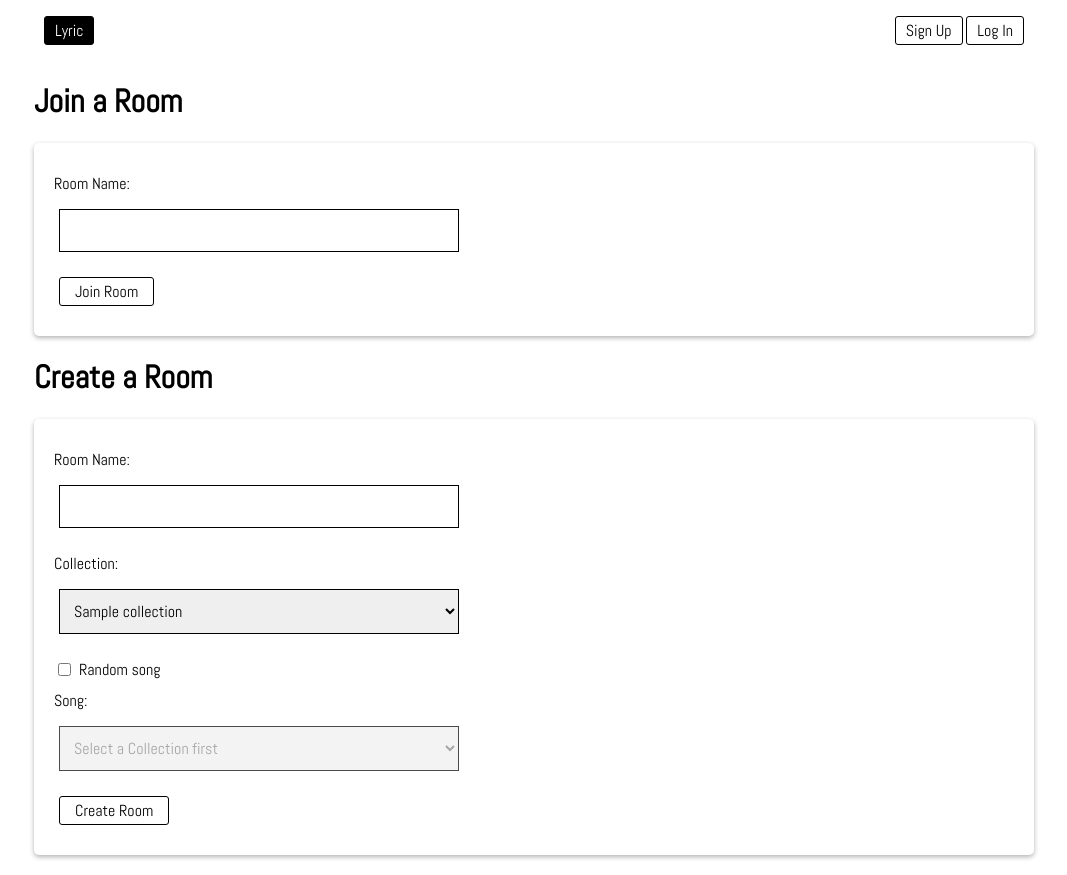
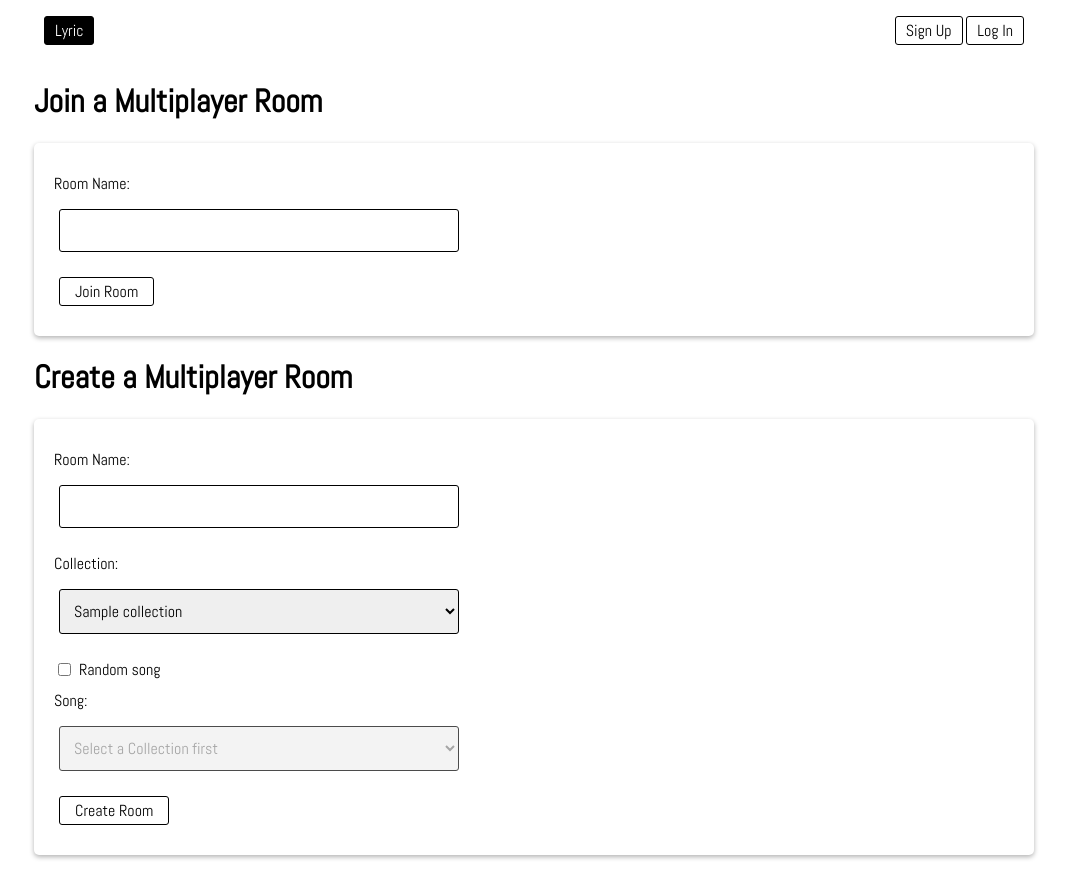
Before and after one commit to mozzius/lyric, a Flask app: template app/templates/room.html in a window 1280 px wide. Shown: the whole page, without its empty margins (106-1173 px from the left). Run offline with Flask 2, Linux system fonts and the light colour scheme; the template is opened without the code that fills it: most values are stand-ins (such as "Sample title", 1, 10 or a date in 2020); some libraries are stand-ins or nearby versions.

Commit message:
renamed rooms to multiplayer

```diff
--- a/app/static/sass/style.scss
+++ b/app/static/sass/style.scss
@@ -173,7 +173,7 @@ body {
         transition: max-height 0.5s ease;
 
         &:hover {
-            max-height: 300px;
+            max-height: 310px;
         }
 
         &.expanded {
@@ -253,7 +253,7 @@ body {
                 text-decoration: none;
                 display: block;
                 width: calc(100% - 20px);
-                padding: 5px 10px;
+                padding: 8px 10px;
                 border-top: 1px solid rgba(0, 0, 0, .2);
                 transition: background-color 0.3s ease;
 
@@ -367,6 +367,8 @@ body {
         font-size: 1.1em;
         width: calc(100% - 200px);
         max-width: 350px;
+        border: 1px solid black;
+        border-radius: 3px;
     }
 
     .percentage {
@@ -462,6 +464,7 @@ form {
             max-width: 400px;
             box-sizing: border-box;
             border: 1px solid black;
+            border-radius: 3px;
         }
 
         a,
--- a/app/templates/default.html
+++ b/app/templates/default.html
@@ -23,8 +23,7 @@
             <a href="/" class="logo">Lyric</a>
             {% if current_user.is_authenticated %}
             <div class="buttonGroup">
-                <a href="/add/song">+ Song</a>
-                <a href="/room">Rooms</a>
+                <a href="/room">Multiplayer</a>
                 <a href="/logout">Log Out</a>
             </div>
             {% else %}
--- a/app/templates/room.html
+++ b/app/templates/room.html
@@ -9,7 +9,7 @@
             <p>{{ error }}</p>
         </div>
         {% endif %}
-        <h1>Join a Room</h1>
+        <h1>Join a Multiplayer Room</h1>
         <form action="/join" method="get" id="login">
             <div>
                 <label for="name">Room Name:</label>
@@ -19,7 +19,7 @@
                 <input type="submit" value="Join Room">
             </div>
         </form>
-        <h1>Create a Room</h1>
+        <h1>Create a Multiplayer Room</h1>
         <form action="/room" method="post" id="login">
             <div>
                 <label for="name">Room Name:</label>
```
